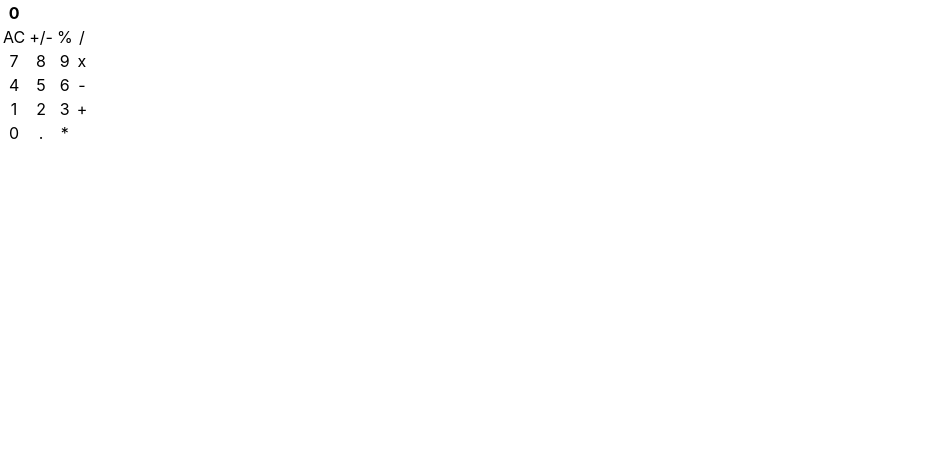
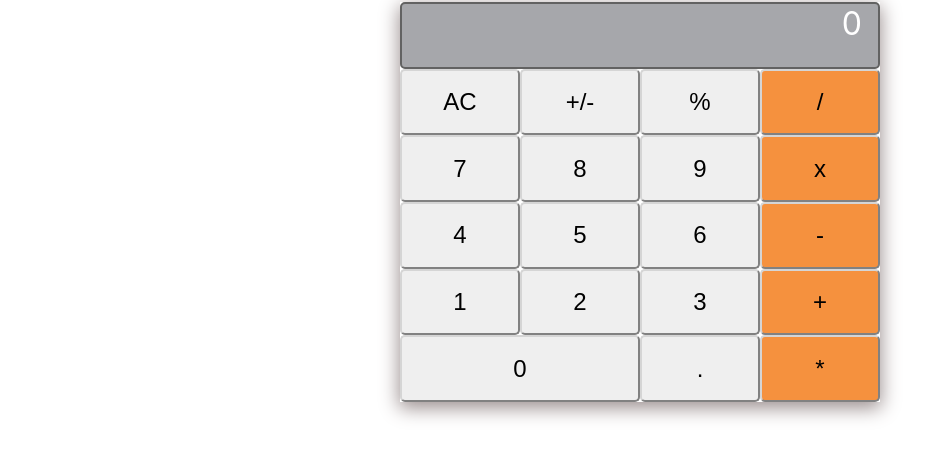
Before and after one commit to Sparktan24/Math-Magicians, a React (Create React App) app: page / in a window 1280 px wide. Shown: the top 458 px of the page, without its empty margins (0-952 px from the left). Built offline with nearby package versions, Linux system fonts and the light colour scheme.

Commit message:
Add basic calculator scss

```diff
--- a/package.json
+++ b/package.json
@@ -9,6 +9,7 @@
     "react": "^18.2.0",
     "react-dom": "^18.2.0",
     "react-scripts": "5.0.1",
+    "sass": "^1.58.1",
     "web-vitals": "^2.1.4"
   },
   "scripts": {
@@ -40,12 +41,15 @@
     "@babel/eslint-parser": "^7.19.1",
     "@babel/plugin-syntax-jsx": "^7.18.6",
     "@babel/preset-react": "^7.18.6",
+    "css-loader": "^6.7.3",
     "eslint": "^7.32.0",
     "eslint-config-airbnb": "^18.2.1",
     "eslint-plugin-import": "^2.27.5",
     "eslint-plugin-jsx-a11y": "^6.7.1",
     "eslint-plugin-react": "^7.32.2",
     "eslint-plugin-react-hooks": "^4.6.0",
+    "sass-loader": "^13.2.0",
+    "style-loader": "^3.3.1",
     "stylelint": "^13.13.1",
     "stylelint-config-standard": "^21.0.0",
     "stylelint-csstree-validator": "^1.9.0",
--- a/src/components/Calculator.js
+++ b/src/components/Calculator.js
@@ -1,42 +1,40 @@
-import './Calculator.css';
+import './Calculator.scss';
 
 const Calculator = () => (
-  <section>
+  <section id="calculator">
     <table>
-      <thead>
-        <tr>
-          <th>0</th>
+      <tbody>
+        <tr className="result">
+          <td>0</td>
         </tr>
-      </thead>
-      <tbody>
-        <tr>
-          <td>AC</td>
-          <td>+/-</td>
-          <td>%</td>
-          <td>/</td>
+        <tr className="buttons-row">
+          <td><button type="button">AC</button></td>
+          <td><button type="button">+/-</button></td>
+          <td><button type="button">%</button></td>
+          <td><button type="button" className="orange">/</button></td>
         </tr>
-        <tr>
-          <td>7</td>
-          <td>8</td>
-          <td>9</td>
-          <td>x</td>
+        <tr className="buttons-row">
+          <td><button type="button">7</button></td>
+          <td><button type="button">8</button></td>
+          <td><button type="button">9</button></td>
+          <td><button type="button" className="orange">x</button></td>
         </tr>
-        <tr>
-          <td>4</td>
-          <td>5</td>
-          <td>6</td>
-          <td>-</td>
+        <tr className="buttons-row">
+          <td><button type="button">4</button></td>
+          <td><button type="button">5</button></td>
+          <td><button type="button">6</button></td>
+          <td><button type="button" className="orange">-</button></td>
         </tr>
-        <tr>
-          <td>1</td>
-          <td>2</td>
-          <td>3</td>
-          <td>+</td>
+        <tr className="buttons-row">
+          <td><button type="button">1</button></td>
+          <td><button type="button">2</button></td>
+          <td><button type="button">3</button></td>
+          <td><button type="button" className="orange">+</button></td>
         </tr>
-        <tr>
-          <td>0</td>
-          <td>.</td>
-          <td>*</td>
+        <tr className="buttons-last-row">
+          <td><button type="button">0</button></td>
+          <td><button type="button">.</button></td>
+          <td><button type="button" className="orange">*</button></td>
         </tr>
       </tbody>
     </table>
--- /dev/null
+++ b/src/components/Calculator.scss
@@ -0,0 +1,52 @@
+#calculator {
+  background: #fff;
+  display: flex;
+  justify-content: center;
+
+  .result {
+    background: #a6a7ab;
+    color: #fff;
+    border-radius: 5px;
+    display: flex;
+    font-size: 2rem;
+    justify-content: flex-end;
+    padding-right: 1rem;
+    border: 2px solid #626262;
+  }
+
+  table tbody {
+    width: 50vw;
+    min-width: 20rem;
+    max-width: 30rem;
+    height: 50vh;
+    display: grid;
+    grid-template-rows: repeat(6, 1fr);
+    box-shadow: 0px 5px 18px 1px #9b8f8f;
+
+    td {
+      padding: 0;
+    }
+
+    button {
+      height: 100%;
+      width: 100%;
+      font-size: 1.5rem;
+      border-radius: 5px;
+      border-color: #d5d5d5;
+    }
+
+    .buttons-row {
+      display: grid;
+      grid-template-columns: repeat(4, 1fr);
+    }
+
+    .buttons-last-row {
+      display: grid;
+      grid-template-columns: 2fr 1fr 1fr;
+    }
+  }
+}
+
+.orange {
+  background: #F5913E;
+}
--- a/src/index.js
+++ b/src/index.js
@@ -11,7 +11,4 @@ root.render(
   </React.StrictMode>,
 );
 
-// If you want to start measuring performance in your app, pass a function
-// to log results (for example: reportWebVitals(console.log))
-// or send to an analytics endpoint. Learn more: https://bit.ly/CRA-vitals
 reportWebVitals();
```
Also changed, not shown: src/components/Calculator.css (deleted), 1 other file (tests, documents, lock files or other folders).
